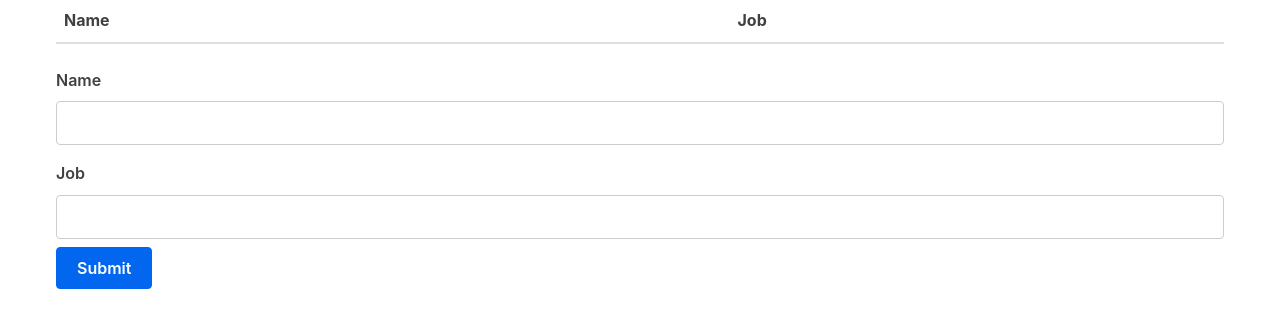
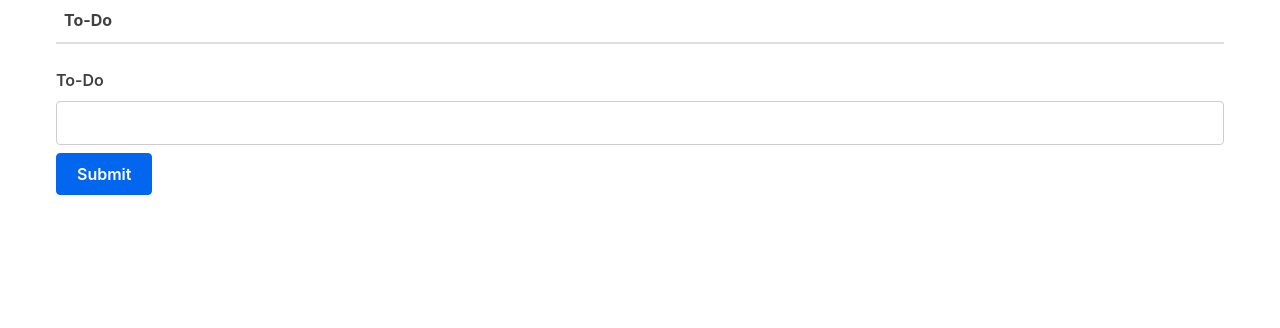
Before and after one commit to nikalomoiris/simple-react-app, a React (Create React App) app: page / in a window 1280 px wide. Shown: the top 328 px of the page. Built offline with nearby package versions, Linux system fonts and the light colour scheme.

Commit message:
Converted to a ToDo app.

```diff
--- a/src/App.js
+++ b/src/App.js
@@ -4,29 +4,29 @@ import Form from './Form';
 
 class App extends Component {
     state = {
-        characters: []
+        todos: []
     };
 
-    removeCharacter = (index) => {
-        const { characters } = this.state;
+    removeTodo = (index) => {
+        const { todos } = this.state;
 
         this.setState({
-            characters: characters.filter((character, i) => {
-                return i != index
+            todos: todos.filter((todo, i) => {
+                return i !== index
             })
         })
     };
 
-    handleSubmit = character => {
-        this.setState({characters: [...this.state.characters, character]})
+    handleSubmit = todo => {
+        this.setState({todos: [...this.state.todos, todo]})
     }
 
     render() {
-        const { characters } = this.state;
+        const { todos } = this.state;
 
         return (
             <div className="container">
-                <Table characterData={characters} removeCharacter={this.removeCharacter} />
+                <Table todosData={todos} removeTodo={this.removeTodo} />
                 <Form handleSubmit={this.handleSubmit} />
             </div>
         )
--- a/src/Form.js
+++ b/src/Form.js
@@ -5,8 +5,7 @@ class Form extends Component {
         super(props);
 
         this.initialState = {
-            name: '',
-            job: ''
+            todo: ''
         }
 
         this.state = this.initialState;
@@ -27,21 +26,15 @@ class Form extends Component {
 
     render() {
 
-        const { name, job } = this.state;
+        const { todo } = this.state;
 
         return (
             <form>
-                <label>Name</label>
+                <label>To-Do</label>
                 <input
                     type="text"
-                    name="name"
-                    value={name}
-                    onChange={this.handleChange} />
-                <label>Job</label>
-                <input
-                    type="text"
-                    name="job"
-                    value={job}
+                    name="todo"
+                    value={todo}
                     onChange={this.handleChange} />
                 <input
                     type="button"
--- a/src/Table.js
+++ b/src/Table.js
@@ -4,21 +4,19 @@ const TableHeader = () => {
     return (
         <thead>
             <tr>
-                <th>Name</th>
-                <th>Job</th>
+                <th>To-Do</th>
             </tr>
         </thead>
     );
 };
 
 const TableBody = (props) => {
-    const rows = props.characterData.map((row, index) => {
+    const rows = props.todosData.map((row, index) => {
         return (
             <tr id={index}>
-                <td>{row.name}</td>
-                <td>{row.job}</td>
+                <td>{row.todo}</td>
                 <td>
-                    <button onClick={() => props.removeCharacter(index)}>Delete</button>
+                    <button onClick={() => props.removeTodo(index)}>Delete</button>
                 </td>
             </tr>
         );
@@ -29,11 +27,11 @@ const TableBody = (props) => {
 
 class Table extends Component {
     render() {
-        const { characterData, removeCharacter } = this.props;
+        const { todosData, removeTodo } = this.props;
         return (
             <table>
                 <TableHeader />
-                <TableBody characterData={characterData} removeCharacter={removeCharacter} />
+                <TableBody todosData={todosData} removeTodo={removeTodo} />
             </table>
         );
     }
```
